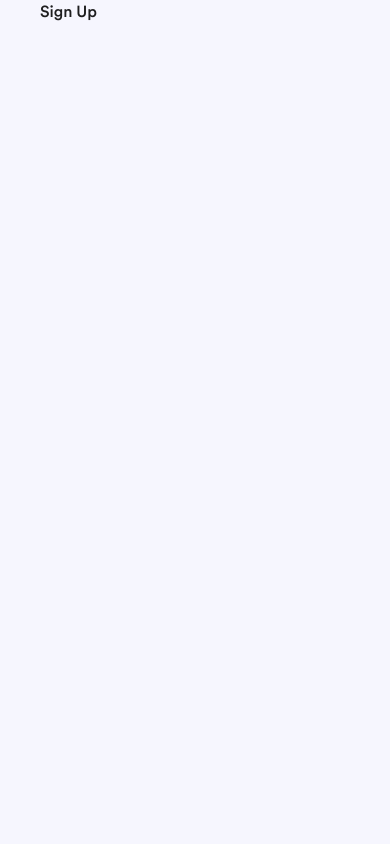
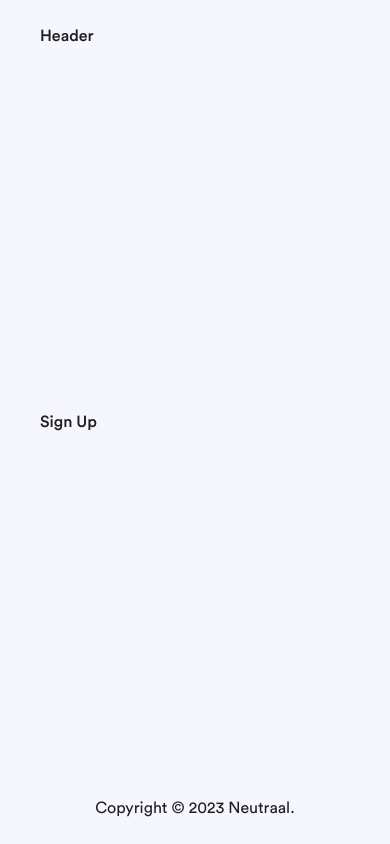
Before and after one commit to matiasbacelar98/neutraal, a React (Vite) app: page /sign-up in a window 390 px wide. Built offline with nearby package versions, Linux system fonts and the light colour scheme.

Commit message:
Components Layout, Footer, Show added

```diff
--- /dev/null
+++ b/src/components/Header.tsx
@@ -0,0 +1,3 @@
+export default function Header() {
+  return <header className="wrapper py-6 md:py-10">Header</header>;
+}
--- /dev/null
+++ b/src/components/Layout.tsx
@@ -0,0 +1,27 @@
+import { Fragment, PropsWithChildren } from 'react';
+import Head from '@components/Head';
+import Header from '@components/Header';
+import Footer from '@ui/Footer';
+
+type LayoutProps = {
+  metadata: {
+    title: string;
+    description: string;
+  };
+};
+
+export default function Layout(props: PropsWithChildren<LayoutProps>) {
+  const { children, metadata } = props;
+
+  return (
+    <Fragment>
+      <Head title={metadata.title} description={metadata.description} />
+
+      <div className="text-text bg-bg min-h-screen flex flex-col justify-between">
+        <Header />
+        <main className="wrapper">{children}</main>
+        <Footer />
+      </div>
+    </Fragment>
+  );
+}
--- /dev/null
+++ b/src/components/Show.tsx
@@ -0,0 +1,12 @@
+import React, { Fragment, PropsWithChildren } from 'react';
+
+type ShowProps = {
+  when: boolean;
+  fallback: React.ComponentType;
+};
+
+export default function Show(props: PropsWithChildren<ShowProps>) {
+  const { children, when, fallback } = props;
+  if (when) return <Fragment>{children}</Fragment>;
+  return fallback;
+}
--- /dev/null
+++ b/src/components/UI/Footer.tsx
@@ -0,0 +1,9 @@
+import Copyright from '@ui/Copyright';
+
+export default function Footer() {
+  return (
+    <footer className="wrapper flex items-center justify-center py-6 md:py-10">
+      <Copyright />
+    </footer>
+  );
+}
--- a/src/components/layouts/Container.tsx
+++ /dev/null
@@ -1,10 +0,0 @@
-import { PropsWithChildren } from 'react';
-
-export default function Container(props: PropsWithChildren) {
-  const { children } = props;
-  return (
-    <main className="min-h-screen bg-bg text-text">
-      <div className="container mx-auto px-10 md:px-20">{children}</div>
-    </main>
-  );
-}
--- a/src/components/pages/MultiStepForm.tsx
+++ b/src/components/pages/MultiStepForm.tsx
@@ -1,5 +1,10 @@
-import Container from '@layouts/Container';
+import Layout from '@components/Layout';
+
+const MULTISTEP_FORM_METADATA = {
+  title: 'Multistep form',
+  description: 'Multistep form page',
+};
 
 export default function MultiStepForm() {
-  return <Container>Multistep form...</Container>;
+  return <Layout metadata={MULTISTEP_FORM_METADATA}>Multistep form...</Layout>;
 }
--- a/src/components/pages/NotFound.tsx
+++ b/src/components/pages/NotFound.tsx
@@ -1,5 +1,10 @@
-import Container from '@layouts/Container';
+import Layout from '@components/Layout';
+
+const NOT_FOUND_METADATA = {
+  title: 'Not found',
+  description: 'The page was not found',
+};
 
 export default function NotFound() {
-  return <Container>Not found...</Container>;
+  return <Layout metadata={NOT_FOUND_METADATA}>Not found...</Layout>;
 }
--- a/src/components/pages/SignIn.tsx
+++ b/src/components/pages/SignIn.tsx
@@ -1,5 +1,10 @@
-import Container from '@layouts/Container';
+import Layout from '@components/Layout';
+
+const SIGN_IN_METADATA = {
+  title: 'Sign in',
+  description: 'Sign in page',
+};
 
 export default function SignIn() {
-  return <Container>SingIn</Container>;
+  return <Layout metadata={SIGN_IN_METADATA}>SingIn</Layout>;
 }
--- a/src/components/pages/SignUp.tsx
+++ b/src/components/pages/SignUp.tsx
@@ -1,5 +1,10 @@
-import Container from '@layouts/Container';
+import Layout from '@components/Layout';
+
+const SIGN_UP_METADATA = {
+  title: 'Sign up',
+  description: 'Sign up page',
+};
 
 export default function SignUp() {
-  return <Container>Sign Up</Container>;
+  return <Layout metadata={SIGN_UP_METADATA}>Sign Up</Layout>;
 }
--- a/src/components/pages/Success.tsx
+++ b/src/components/pages/Success.tsx
@@ -1,5 +1,10 @@
-import Container from '@layouts/Container';
+import Layout from '@components/Layout';
+
+const SUCCESS_METADATA = {
+  title: 'Success',
+  description: 'Success page',
+};
 
 export default function Success() {
-  return <Container>Success page</Container>;
+  return <Layout metadata={SUCCESS_METADATA}>Success page</Layout>;
 }
--- a/src/index.css
+++ b/src/index.css
@@ -37,3 +37,7 @@
     font-family: Circular Std, sans-serif;
   }
 }
+
+.wrapper {
+  @apply container mx-auto px-10 md:px-20;
+}
```
